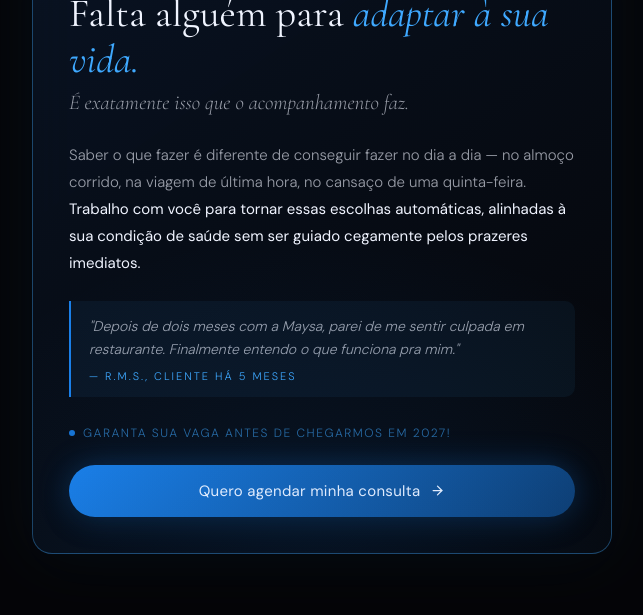
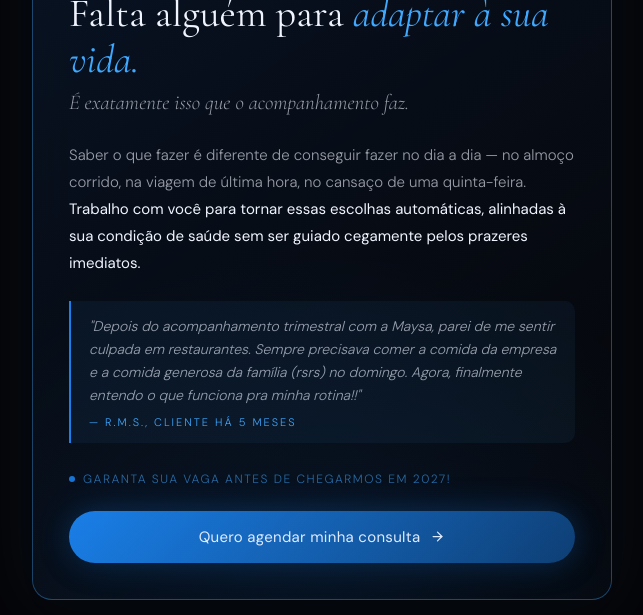
Before and after one commit to andomaysa-ux/Feedbacks-e-agendamento---MaysaAndo, a plain HTML site: page index.html in a window 1280 px wide. Shown: the part 1166-1781 px from the top of the page, without its empty margins (318-961 px from the left). Drawn offline with nearby package versions, Linux system fonts and the light colour scheme.

Commit message:
Update index.html

```diff
--- a/index.html
+++ b/index.html
@@ -433,7 +433,7 @@
       </p>
 
       <div class="proof">
-        <p class="proof-text">"Depois de dois meses com a Maysa, parei de me sentir culpada em restaurante. Finalmente entendo o que funciona pra mim."</p>
+        <p class="proof-text">"Depois do acompanhamento trimestral com a Maysa, parei de me sentir culpada em restaurantes. Sempre precisava comer a comida da empresa e a comida generosa da família (rsrs) no domingo. Agora, finalmente entendo o que funciona pra minha rotina!!"</p>
         <p class="proof-author">— R.M.S., cliente há 5 meses</p>
       </div>
 
```
